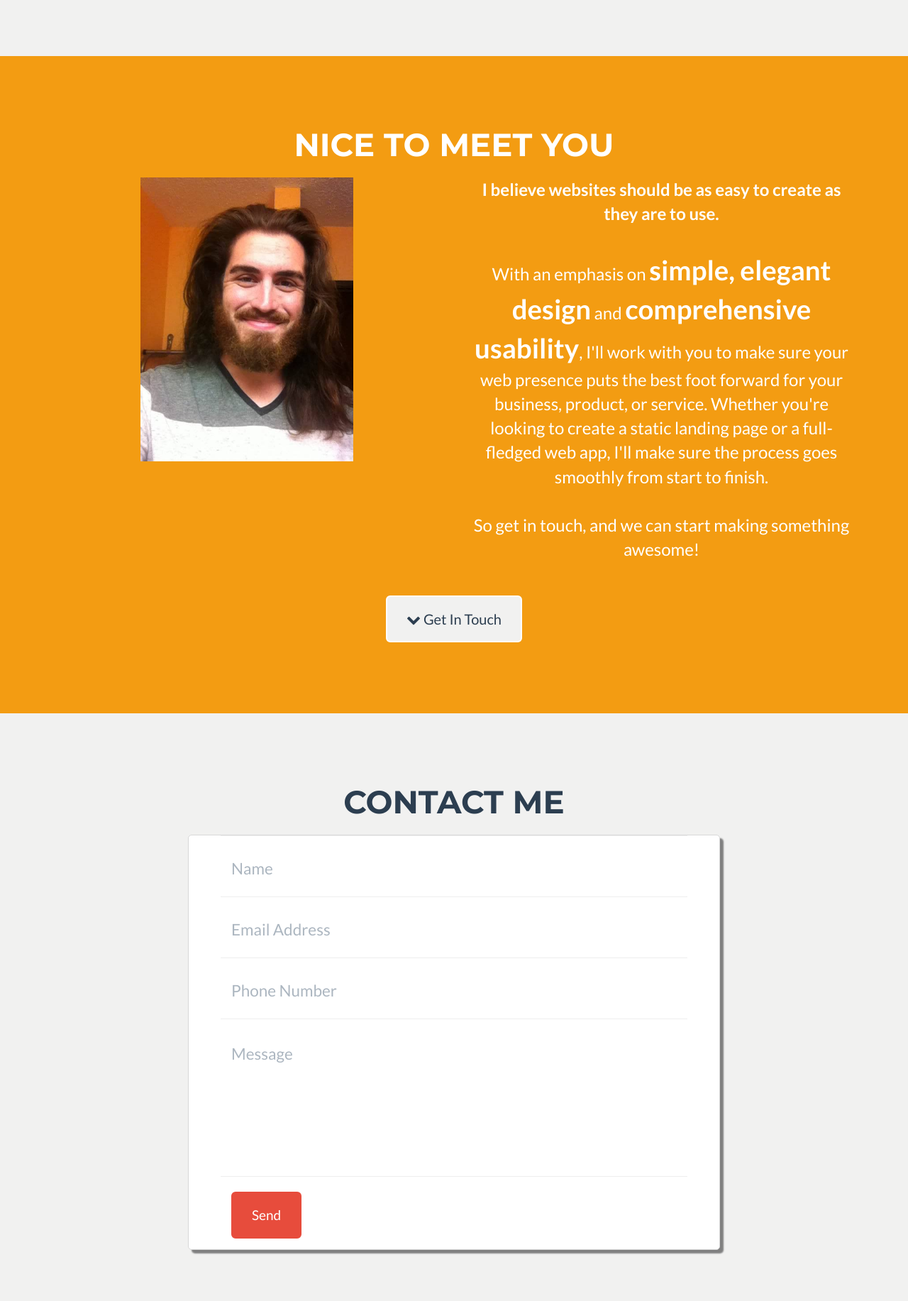
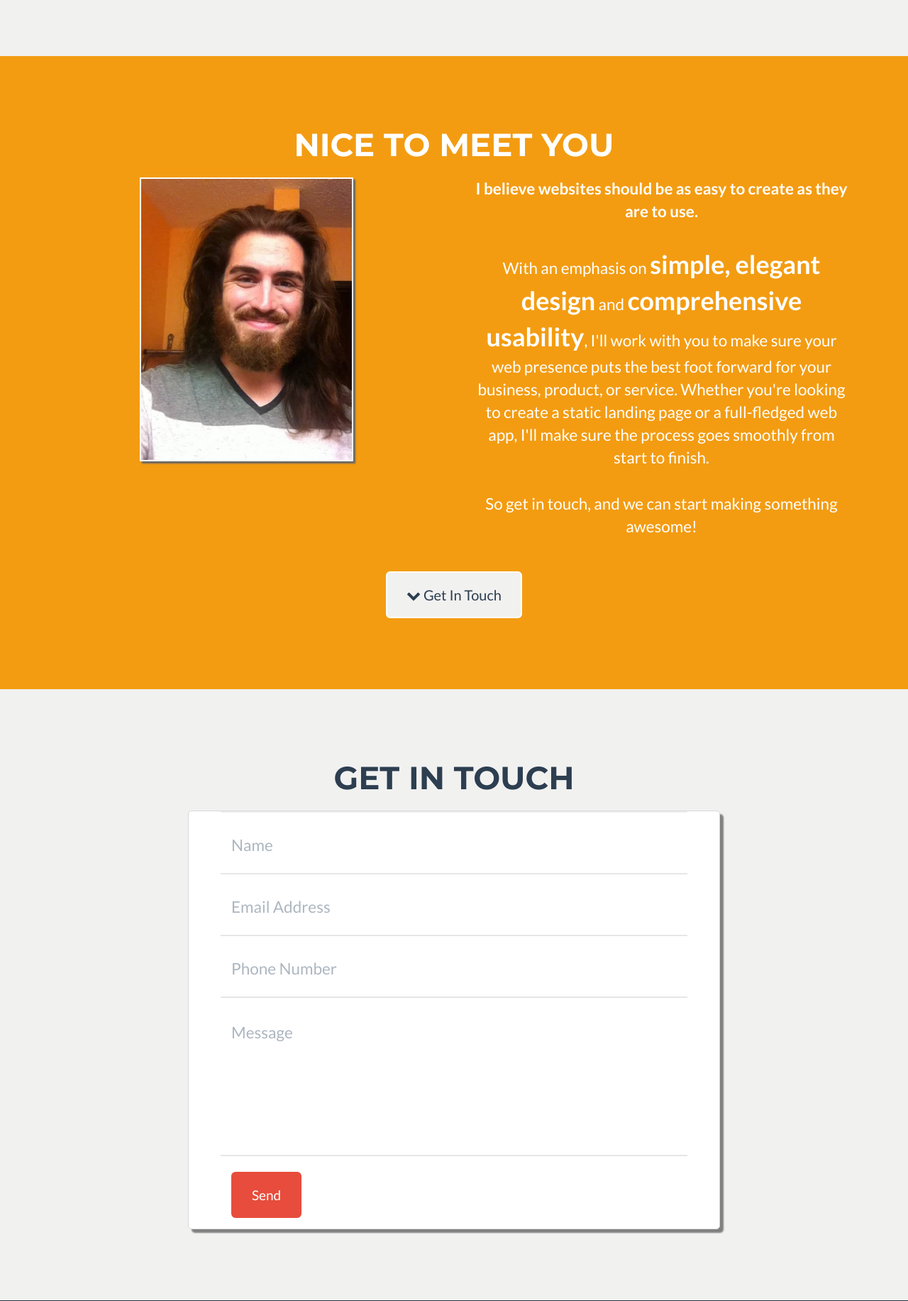
Before and after one commit to regexpressyourself/regexpressyourself.github.io, a PHP site: page / in a window 1280 px wide. Shown: the part 2470-4303 px from the top of the page at 71% size. Run offline with PHP 8.4, Linux system fonts and the light colour scheme; some libraries are stand-ins or nearby versions.

Commit message:
updated contact section colors and header

```diff
--- a/css/custom.css
+++ b/css/custom.css
@@ -52,6 +52,13 @@ h6 {
 
 #sam-pic{
     max-height: 50vh;
+    border: 2px solid white;
+    box-shadow: 3px 3px 2px #666666;
+}
+
+
+#sam-pic-wrapper {
+    padding-bottom: 30px;
 }
 
 header {
@@ -178,7 +185,7 @@ section.success a.active {
 }
 
 #about-text p{
-    font-size: 1.6em;
+    font-size: 1.5em;
 }
 
 .about-emphasis {
@@ -217,7 +224,7 @@ form {
     position: relative;
     margin-bottom: 0;
     padding-bottom: .5em;
-    border-bottom: 1px solid #eee;
+    border-bottom: 2px solid #e6e6e6;
 }
 
 .floating-label-form-group input,
@@ -262,11 +269,11 @@ form {
 }
 
 .floating-label-form-group-with-focus label {
-    color: #18bc9c;
+    color: #e74c3c;
 }
 
 form .row:first-child .floating-label-form-group {
-    border-top: 1px solid #eee;
+    border-top: 2px solid #eee;
 }
 .required-input {
     color: red;
--- a/index.html
+++ b/index.html
@@ -247,7 +247,7 @@
                 </div>
             </div>
             <div class="row text-center">
-                <div class="col-sm-6">
+                <div id="sam-pic-wrapper" class=" col-sm-6">
                     <img id="sam-pic" alt="Picture of Sam" class="center-block img-responsive" src="img/portrait.jpg"/>
                 </div>
 
@@ -279,7 +279,7 @@
         <div class="container">
             <div class="row">
                 <div class="col-lg-12 text-center">
-                    <h2>Contact Me</h2>
+                    <h2>Get In Touch</h2>
                     <br/>
                 </div>
             </div>
```
